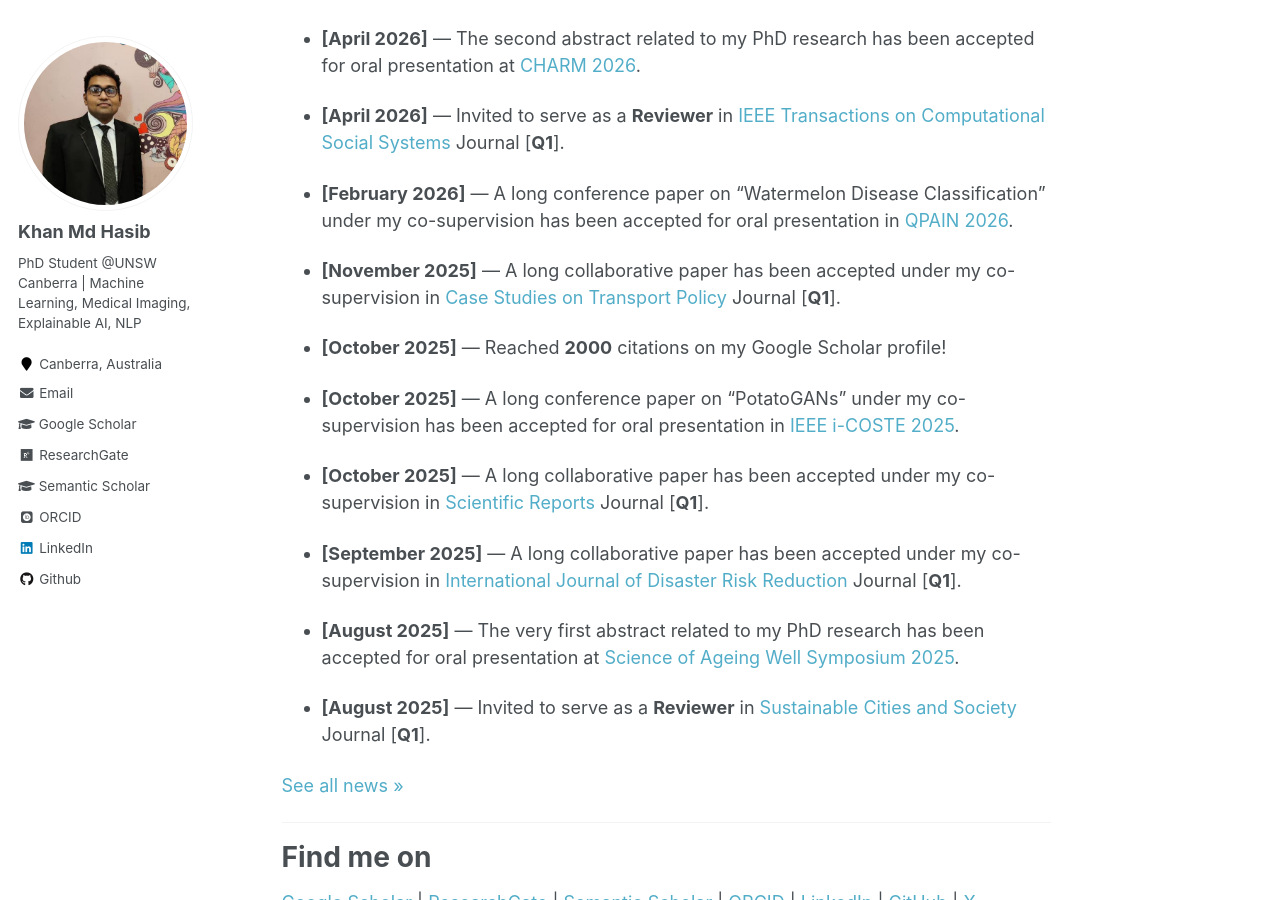
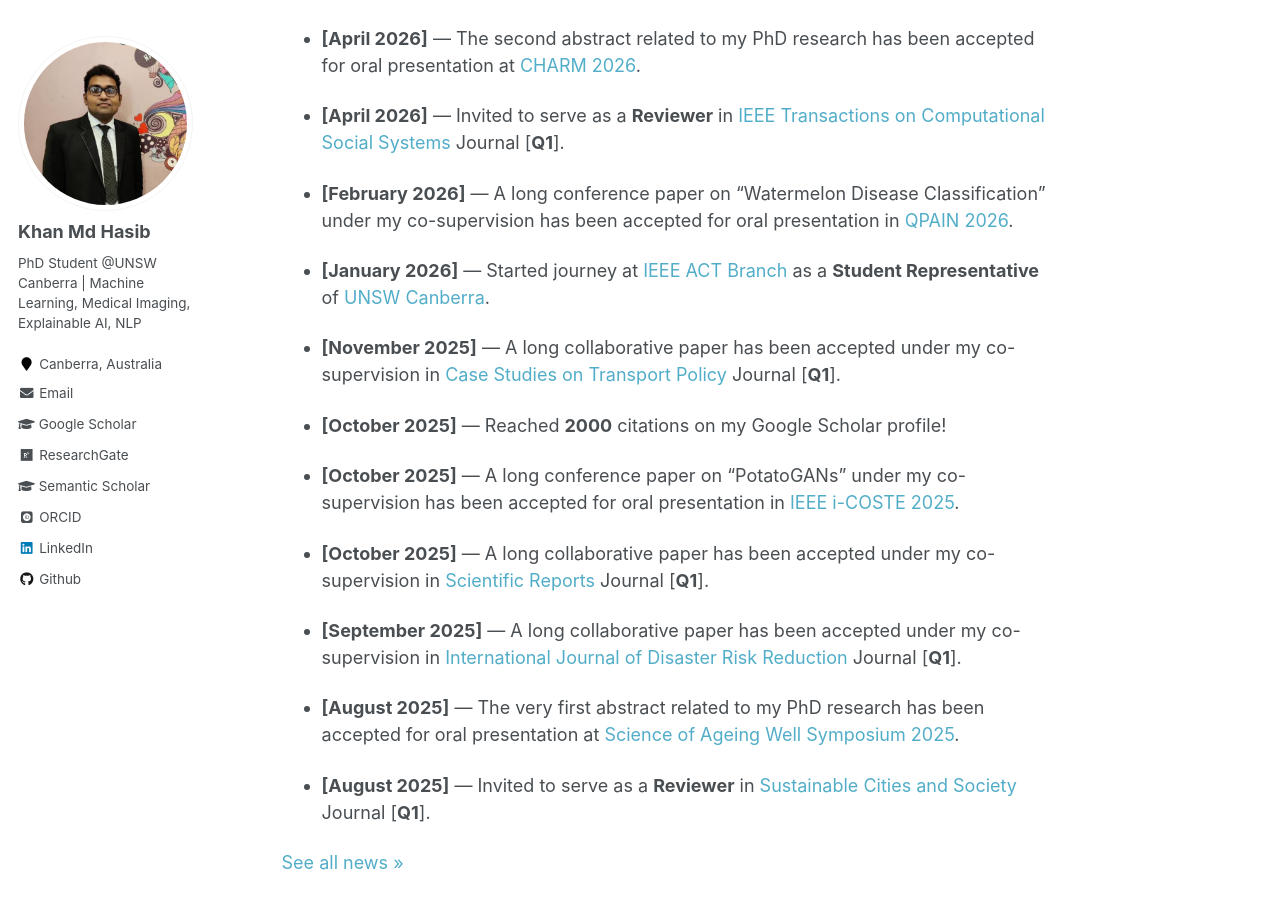
Before and after one commit to hasibaust13/hasibaust13.github.io, a Jekyll site: the page built from _pages/about.md, in a window 1280 px wide and 900 px high, scrolled down 701 px. Built offline with Jekyll 4.4.1, drawn with Linux system fonts in a browser that asks for light colours; some web fonts are replaced.

Commit message:
Add IEEE ACT Branch entry to home page recent news

```diff
--- a/_pages/about.md
+++ b/_pages/about.md
@@ -26,6 +26,8 @@
 
 * **[February 2026]** — A long conference paper on "Watermelon Disease Classification" under my co-supervision has been accepted for oral presentation in [QPAIN 2026](https://qpain.org){:target="_blank"}.
 
+* **[January 2026]** — Started journey at [IEEE ACT Branch](https://r10.ieee.org/act/){:target="_blank"} as a **Student Representative** of [UNSW Canberra](https://www.unsw.edu.au/canberra){:target="_blank"}.
+
 * **[November 2025]** — A long collaborative paper has been accepted under my co-supervision in [Case Studies on Transport Policy](https://www.sciencedirect.com/journal/case-studies-on-transport-policy){:target="_blank"} Journal [**Q1**].
 
 * **[October 2025]** — Reached **2000** citations on my Google Scholar profile!
```
